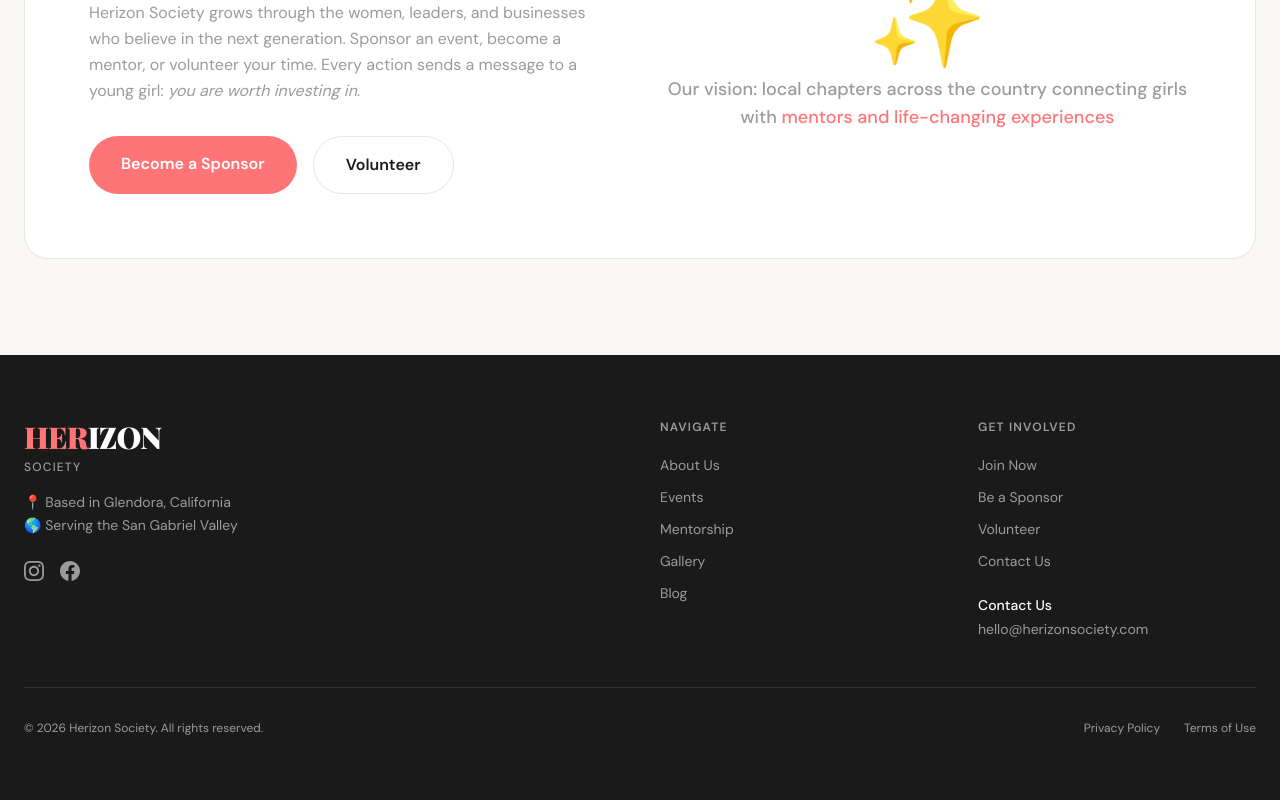
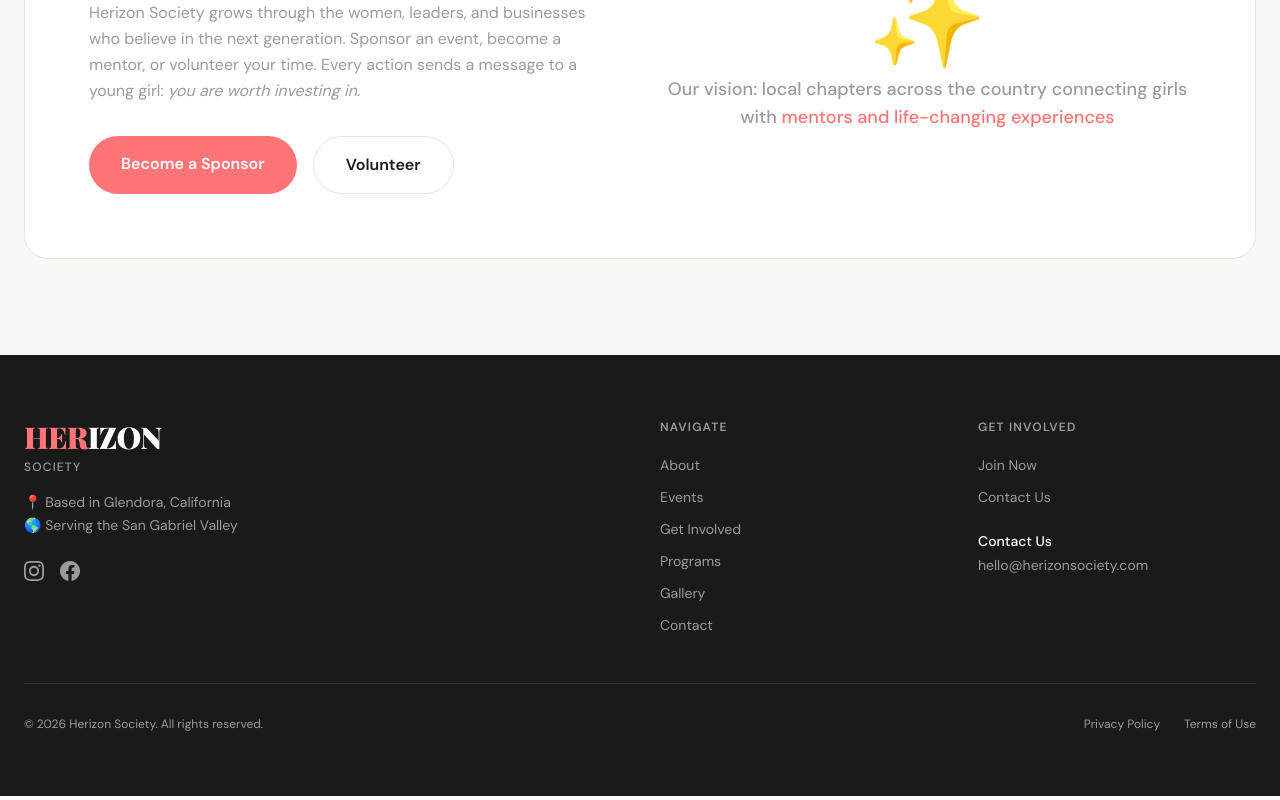
Before and after one commit to flourishprosper/herizonsociety-website, a Next.js app: page / in a window 1280 px wide. Shown: the part 3784-4584 px from the top of the page. Built offline with nearby package versions, Linux system fonts and the light colour scheme; a web font is replaced by a local one.

Commit message:
fix(footer): sync nav links to match header

```diff
--- a/src/components/Footer.tsx
+++ b/src/components/Footer.tsx
@@ -51,11 +51,12 @@ export default function Footer() {
             </h3>
             <ul className="space-y-3 text-sm">
               {[
-                { label: "About Us", href: "/about" },
+                { label: "About", href: "/about" },
                 { label: "Events", href: "/events" },
-                { label: "Mentorship", href: "/mentorship" },
+                { label: "Get Involved", href: "/mentorship" },
+                { label: "Programs", href: "/volunteer" },
                 { label: "Gallery", href: "/gallery" },
-                { label: "Blog", href: "/blog" },
+                { label: "Contact", href: "/contact" },
               ].map((link) => (
                 <li key={link.href}>
                   <Link
@@ -77,8 +78,6 @@ export default function Footer() {
             <ul className="space-y-3 text-sm">
               {[
                 { label: "Join Now", href: "/apply" },
-                { label: "Be a Sponsor", href: "/sponsor" },
-                { label: "Volunteer", href: "/volunteer" },
                 { label: "Contact Us", href: "/contact" },
               ].map((link) => (
                 <li key={link.href}>
```
